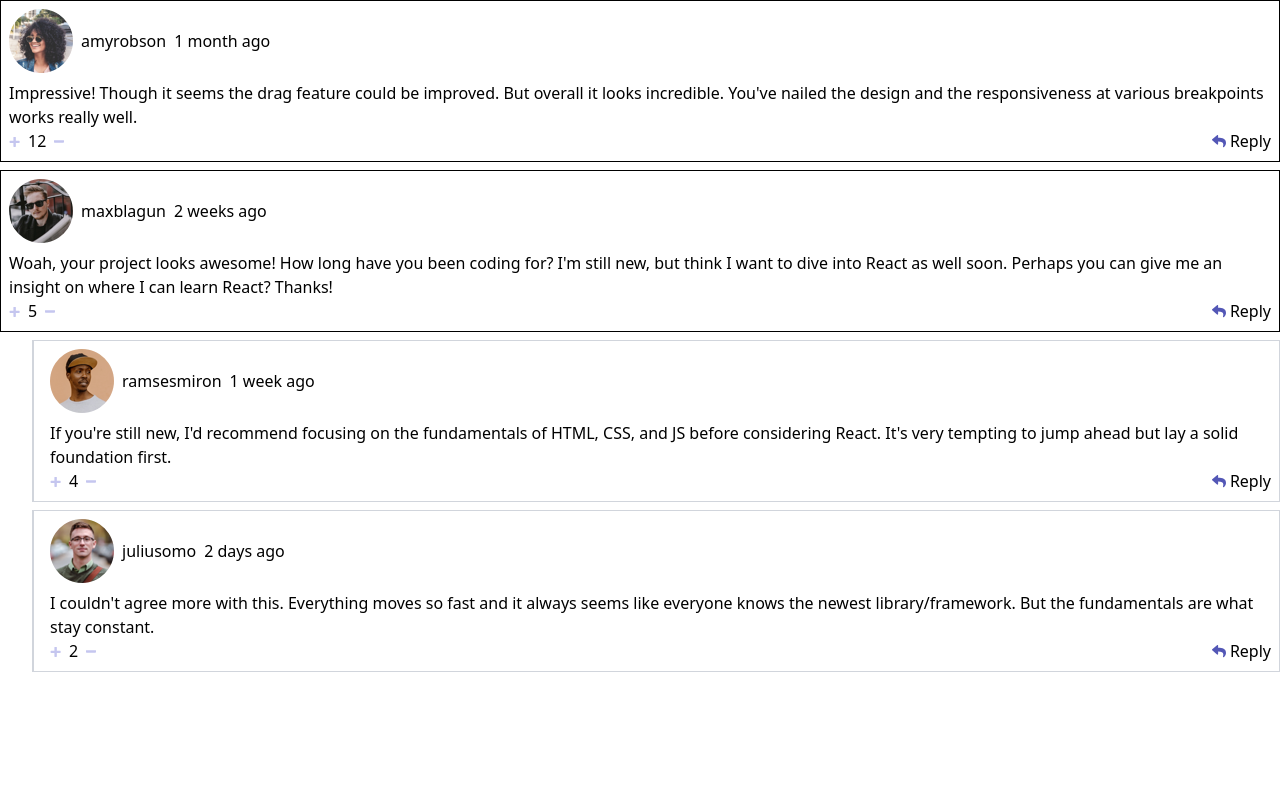
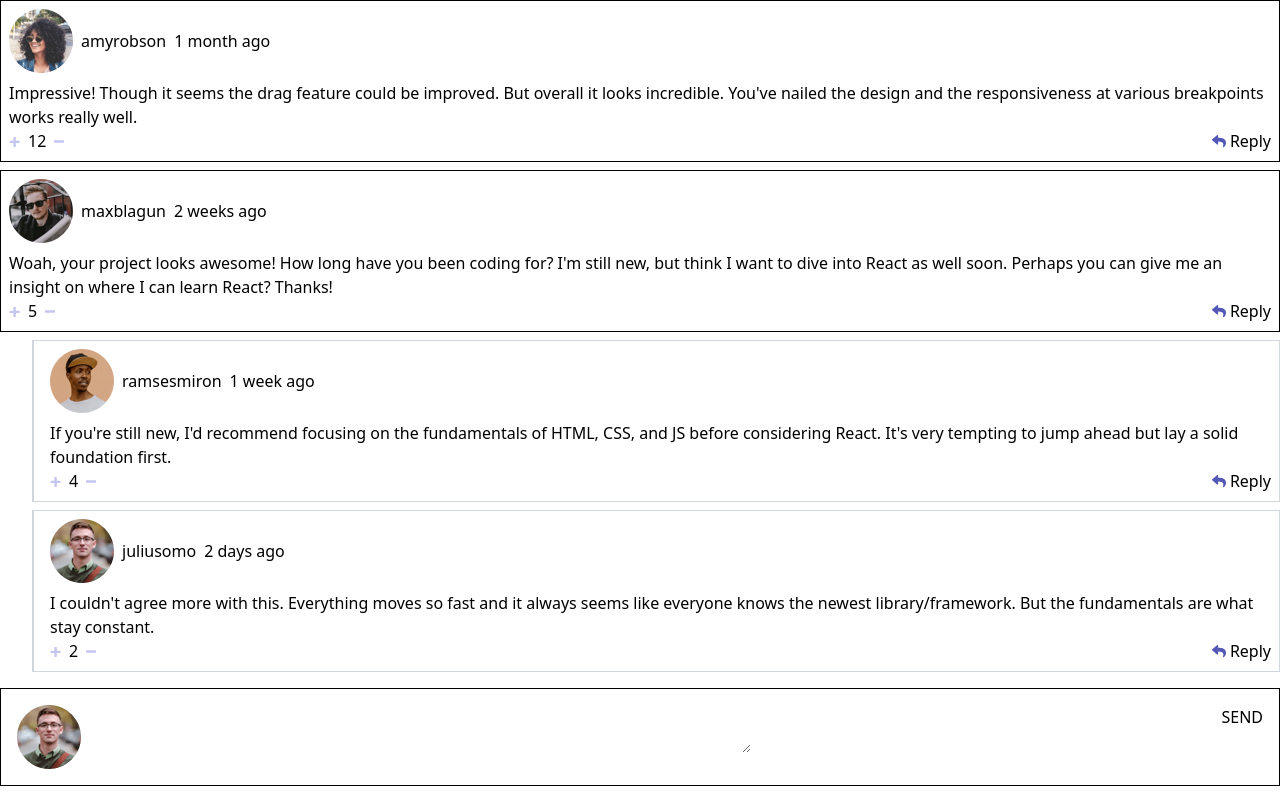
Before and after one commit to SanazBHMN/interactive-comments-section, a React (Vite) app: page / in a window 1280 px wide. Built offline with nearby package versions, Linux system fonts and the light colour scheme.

Commit message:
Implement the function to add a new comment

```diff
--- a/package.json
+++ b/package.json
@@ -13,7 +13,8 @@
     "@tailwindcss/vite": "^4.1.11",
     "react": "^19.1.0",
     "react-dom": "^19.1.0",
-    "tailwindcss": "^4.1.11"
+    "tailwindcss": "^4.1.11",
+    "uuid": "^11.1.0"
   },
   "devDependencies": {
     "@eslint/js": "^9.30.1",
--- a/src/App.tsx
+++ b/src/App.tsx
@@ -1,20 +1,55 @@
-import { createContext } from "react";
+import { createContext, useState } from "react";
+import { v4 as uuidv4 } from "uuid";
 // import components
 import CommentsList from "./components/CommentsList";
 // import types
-import type { User } from "./types";
+import type { Comment, User } from "./types";
 // import static data
 import data from "../utils/data.json";
 
 export const CurrentUserContext = createContext<User | null>(null);
 
 function App() {
-  const comments = data.comments;
+  const [comments, setComments] = useState<Comment[]>(data.comments);
+  const [userComment, setUserComment] = useState("");
   const currentUser = data.currentUser;
+
+  const onSubmitHandler = (event: React.FormEvent) => {
+    event.preventDefault();
+
+    if (userComment.trim() === "") return; // Prevent submission of empty comments
+
+    const newComment = {
+      id: uuidv4(),
+      content: userComment,
+      createdAt: new Date().toLocaleDateString(),
+      score: 0,
+      user: currentUser,
+      replies: [],
+    };
+
+    setComments((prevComments) => [...prevComments, newComment]);
+
+    setUserComment(""); // Clear the textarea after submission
+  };
+
+  const onChangeHandler = (event: React.ChangeEvent<HTMLTextAreaElement>) => {
+    setUserComment(event.target.value);
+  };
 
   return (
     <CurrentUserContext.Provider value={currentUser}>
       <CommentsList comments={comments} />
+      <form
+        onSubmit={onSubmitHandler}
+        className="flex justify-between items-start border gap-2 mt-4 p-4"
+      >
+        <img src={currentUser.image.png} alt={`${currentUser}'s avatar`} />
+        <textarea name="" id="" value={userComment} onChange={onChangeHandler}>
+          {userComment}
+        </textarea>
+        <button type="submit">SEND</button>
+      </form>
     </CurrentUserContext.Provider>
   );
 }
--- a/src/components/CommentCard.tsx
+++ b/src/components/CommentCard.tsx
@@ -1,10 +1,9 @@
+// import types
 import type { Comment as CommentType } from "../types";
 // import static assets
 import plusIcon from "../assets/icons/icon-plus.svg";
 import minusIcon from "../assets/icons/icon-minus.svg";
 import replyIcon from "../assets/icons/icon-reply.svg";
-import { useContext } from "react";
-import { CurrentUserContext } from "../App";
 
 interface CommentCardProps {
   comment: CommentType;
@@ -14,8 +13,6 @@ interface CommentCardProps {
 function CommentCard({ comment, isReply = false }: CommentCardProps) {
   const { id, user, content, createdAt, replies, score } = comment;
 
-  const currentUser = useContext(CurrentUserContext);
-  console.log("current user in comment card: ", currentUser);
   return (
     <li
       className={`border p-2 mb-2 ${
--- a/src/types.ts
+++ b/src/types.ts
@@ -1,5 +1,5 @@
 export interface Comment {
-  id: number;
+  id: number | string;
   content: string;
   createdAt: string;
   score: number;
--- a/utils/data.json
+++ b/utils/data.json
@@ -1,8 +1,8 @@
 {
   "currentUser": {
     "image": {
-      "png": "./images/avatars/image-juliusomo.png",
-      "webp": "./images/avatars/image-juliusomo.webp"
+      "png": "src/assets/avatars/image-juliusomo.png",
+      "webp": "src/assets/avatars/image-juliusomo.webp"
     },
     "username": "juliusomo"
   },
```
Also changed, not shown: 1 other file (tests, documents, lock files or other folders).
